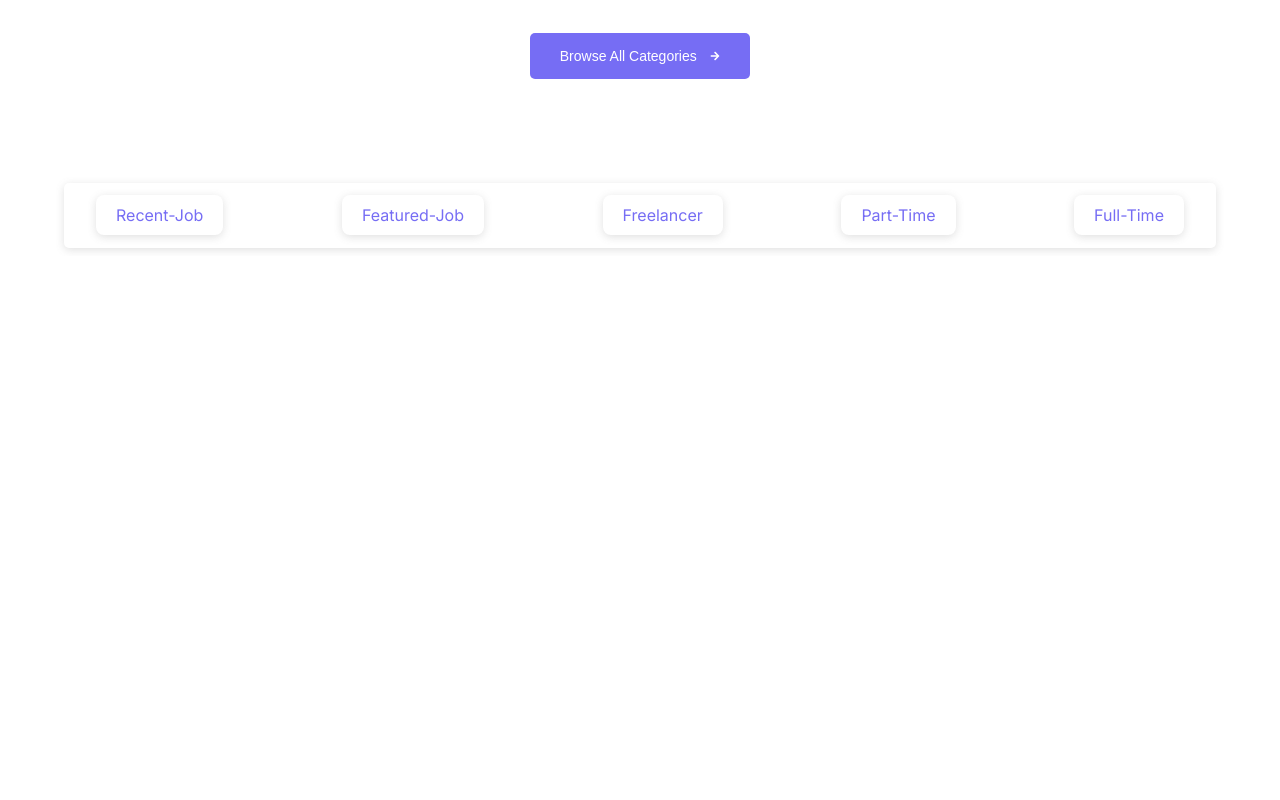
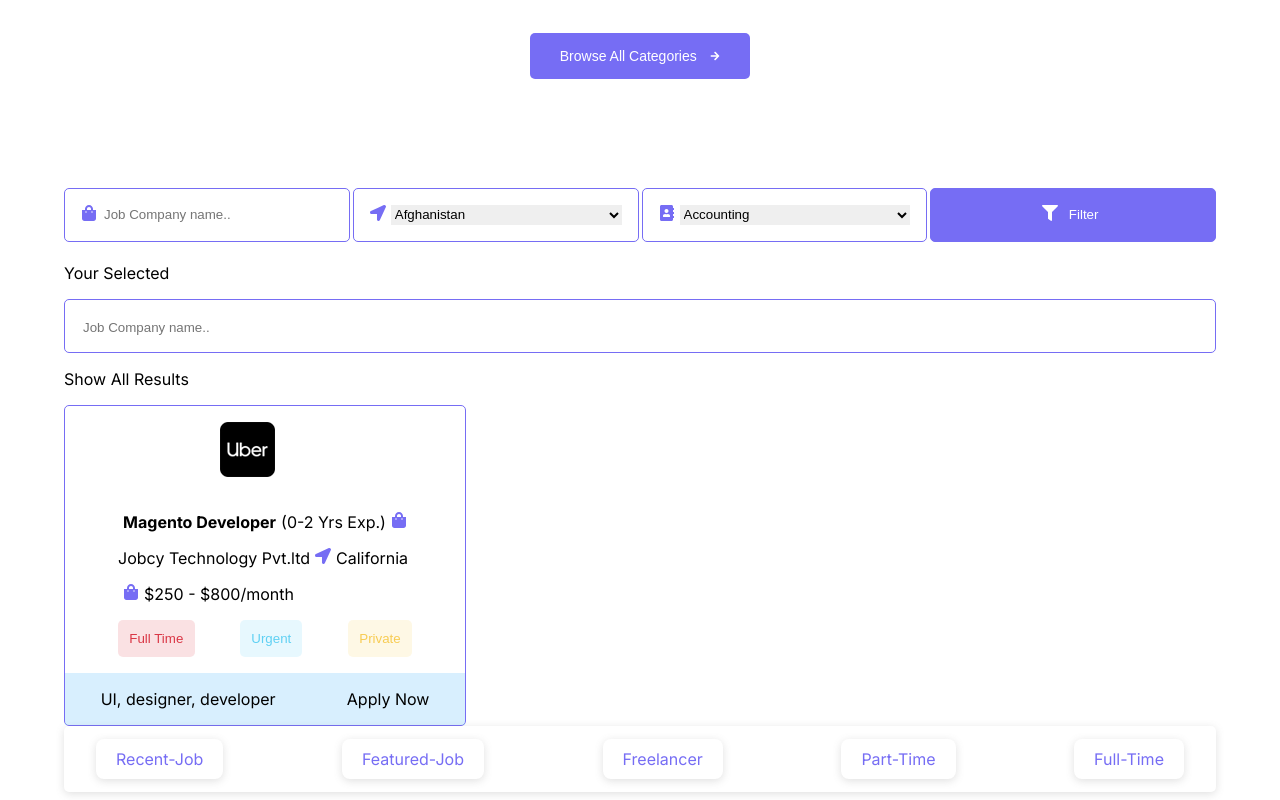
Before and after one commit to mawaisismail/codeHire-web-app-dev, a Next.js app: page / in a window 1280 px wide. Shown: the part 1571-2371 px from the top of the page. Before the commit the page ends 1827 px from the top, so only its background shows below. Built offline with nearby package versions, Linux system fonts and the light colour scheme.

Commit message:
JobCard added

```diff
--- /dev/null
+++ b/src/components/UserJob/UserJob.module.scss
@@ -0,0 +1,113 @@
+.Container {
+  .row_one {
+    display: grid;
+    @media (min-width: 768px) {
+      grid-template-columns: repeat(auto-fit, minmax(200px, 1fr));
+      gap: 3px;
+    }
+    div {
+      display: flex;
+      border: 1px solid #766df4;
+      margin: 5px 0;
+      border-radius: 5px;
+      padding: 1rem;
+      span {
+        color: #766df4;
+        padding-right: 5px;
+      }
+      .block {
+        outline: none;
+        border: none;
+        width: 100%;
+      }
+    }
+    .btn {
+      background-color: #766df4 !important;
+      justify-content: center;
+      span {
+        color: white;
+      }
+      button {
+        color: white;
+        outline: none;
+        border: none;
+        background: transparent;
+      }
+    }
+  }
+  .row_second {
+    display: flex;
+    flex-direction: column;
+    span {
+      padding: 1rem 1rem 1rem 0;
+    }
+    div {
+      border: 1px solid #766df4;
+      padding: 1rem;
+      border-radius: 5px;
+      input {
+        outline: none;
+        border: none;
+        width: 100%;
+      }
+    }
+  }
+  .row_third {
+    max-width: 400px;
+    margin-top: 10px;
+    border-radius: 5px;
+    display: grid;
+    border: 1px solid #766df4;
+    .logo {
+      margin: 0 auto;
+      height: 90px;
+      width: 90px;
+      p {
+        height: 100%;
+        width: 100%;
+        background-image: url("../../../public/Image/card1.png");
+        background-repeat: no-repeat;
+      }
+    }
+    .content {
+      margin: 0 auto;
+      p:nth-child(1) {
+        span:nth-child(1) {
+          font-weight: bold;
+          color: black !important;
+        }
+      }
+      p {
+        display: flex;
+        span {
+          color: #766df4;
+          margin: 0 5px;
+        }
+        button {
+          border: none;
+          outline: none;
+          padding: 0.7rem;
+          border-radius: 5px;
+        }
+        .full {
+          background-color: rgba(218, 55, 70, 0.15) !important;
+          color: rgb(218, 55, 70) !important;
+        }
+        .urgent {
+          background-color: rgba(95, 208, 243, 0.15) !important;
+          color: rgb(95, 208, 243) !important;
+          margin: 0 auto;
+        }
+        .private {
+          background-color: rgba(247, 204, 83, 0.15) !important;
+          color: rgb(247, 204, 83) !important;
+        }
+      }
+    }
+    .footer {
+      background-color: rgba(135, 206, 250, 0.32);
+      display: flex;
+      justify-content: space-around;
+    }
+  }
+}
--- /dev/null
+++ b/src/components/UserJob/UserJob.tsx
@@ -0,0 +1,92 @@
+import styles from "./UserJob.module.scss";
+import { Container } from "@mui/material";
+import {
+  FaShoppingBag,
+  FaLocationArrow,
+  FaAddressBook,
+  FaFilter,
+} from "react-icons/fa";
+export const UserJob = () => {
+  return (
+    <Container maxWidth="lg" className={styles.Container}>
+      <div className={styles.row_one}>
+        <div>
+          <span>
+            <FaShoppingBag />
+          </span>
+          <input placeholder="Job Company name.." className={styles.block} />
+        </div>
+        <div>
+          <span>
+            <FaLocationArrow />
+          </span>
+          <select className={styles.block}>
+            <option>Afghanistan</option>
+            <option>Sales</option>
+            <option>Finance</option>
+            <option>Engineering</option>
+          </select>
+        </div>
+        <div>
+          <span>
+            <FaAddressBook />
+          </span>
+          <select className={styles.block}>
+            <option>Accounting</option>
+            <option>Sales</option>
+            <option>Finance</option>
+            <option>Engineering</option>
+          </select>
+        </div>
+        <div className={styles.btn}>
+          <span>
+            <FaFilter />
+          </span>
+          <button>Filter</button>
+        </div>
+      </div>
+      <div className={styles.row_second}>
+        <span>Your Selected</span>
+        <div>
+          <input placeholder="Job Company name.." />
+        </div>
+      </div>
+      <p>Show All Results</p>
+      <div className={styles.row_third}>
+        <div className={styles.logo}>
+          <p></p>
+        </div>
+        <div className={styles.content}>
+          <p>
+            <span>Magento Developer </span>(0-2 Yrs Exp.)
+            <span>
+              <FaShoppingBag />
+            </span>
+          </p>
+          <p>
+            Jobcy Technology Pvt.ltd
+            <span>
+              <FaLocationArrow />
+            </span>
+            California
+          </p>
+          <p>
+            <span>
+              <FaShoppingBag />
+            </span>
+            $250 - $800/month
+          </p>
+          <p>
+            <button className={styles.full}>Full Time</button>
+            <button className={styles.urgent}>Urgent</button>
+            <button className={styles.private}>Private</button>
+          </p>
+        </div>
+        <div className={styles.footer}>
+          <p>UI, designer, developer</p>
+          <p>Apply Now</p>
+        </div>
+      </div>
+    </Container>
+  );
+};
--- a/src/pages/index.tsx
+++ b/src/pages/index.tsx
@@ -1,12 +1,13 @@
 import { HeroSection } from "@/components/HearoSection/HeroSection";
 import { BrowserJob } from "@/components/BrowserJob/BrowserJob";
 import { JobNav } from "@/components/JobNavbar/JobNav";
-
+import { UserJob } from "@/components/UserJob/UserJob";
 const Pages = () => {
   return (
     <div>
       <HeroSection />
       <BrowserJob />
+      <UserJob />
       <JobNav />
     </div>
   );
```
Also changed, not shown: public/Image/card1.png (added), 1 other file (tests, documents, lock files or other folders).
